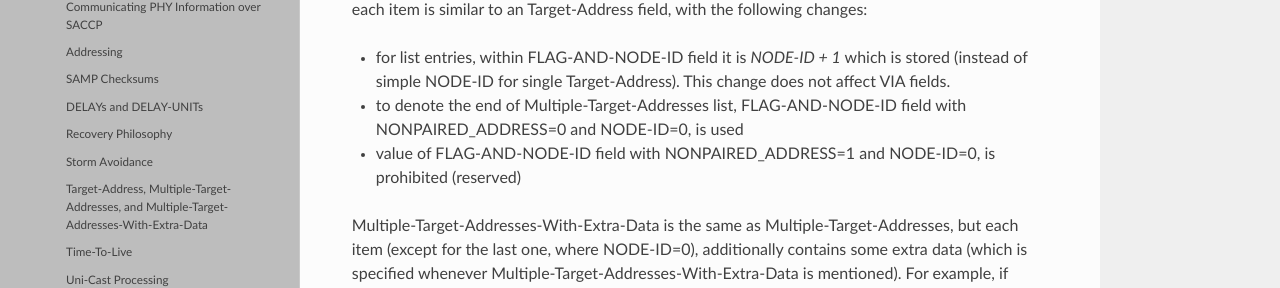
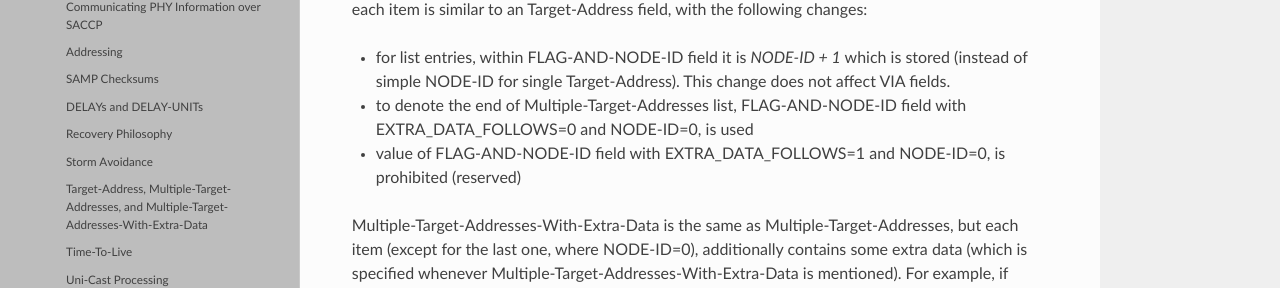
Before and after one commit to smartanthill/smartanthill2_0, a Sphinx documentation site: the page built from docs/design-documents/protocols/samp.rst, in a window 1280 px wide and 900 px high, scrolled down 10390 px. Shown: the part 162-450 px from the top of the window. Built offline with Sphinx 7.4.7 and the Read the Docs theme 2.0.0, drawn with Linux system fonts in a browser that asks for light colours.

Commit message:
siot mesh protocol v0.0.20.a (fix)

```diff
--- a/docs/design-documents/protocols/samp.rst
+++ b/docs/design-documents/protocols/samp.rst
@@ -29,7 +29,7 @@ SmartAnthill Mesh Protocol (SAMP)
 
 **EXPERIMENTAL**
 
-:Version:   v0.0.20
+:Version:   v0.0.20.a
 
 *NB: this document relies on certain terms and concepts introduced in* :ref:`saoverarch` *and* :ref:`saprotostack` *documents, please make sure to read them before proceeding.*
 
@@ -255,8 +255,8 @@ OPTIONAL-CUSTOM-INTRA-BUS-SIZE is present only if OPTIONAL-VIA-OR-INTRA-BUS-SIZE
 Multiple-Target-Addresses is essentially a multi-cast address. It is encoded as a list of items, where each item is similar to an Target-Address field, with the following changes:
 
 * for list entries, within FLAG-AND-NODE-ID field it is `NODE-ID + 1` which is stored (instead of simple NODE-ID for single Target-Address). This change does not affect VIA fields.
-* to denote the end of Multiple-Target-Addresses list, FLAG-AND-NODE-ID field with NONPAIRED_ADDRESS=0 and NODE-ID=0, is used
-* value of FLAG-AND-NODE-ID field with NONPAIRED_ADDRESS=1 and NODE-ID=0, is prohibited (reserved)
+* to denote the end of Multiple-Target-Addresses list, FLAG-AND-NODE-ID field with EXTRA_DATA_FOLLOWS=0 and NODE-ID=0, is used
+* value of FLAG-AND-NODE-ID field with EXTRA_DATA_FOLLOWS=1 and NODE-ID=0, is prohibited (reserved)
 
 Multiple-Target-Addresses-With-Extra-Data is the same as Multiple-Target-Addresses, but each item (except for the last one, where NODE-ID=0), additionally contains some extra data (which is specified whenever Multiple-Target-Addresses-With-Extra-Data is mentioned). For example, if we're speaking about "Multiple-Target-Addresses-With-Extra-Data, where Extra-Data is 1-byte field", it means that each item of the list (except for the last one) will have both Target-Address field (with changes described in Multiple-Target-Addresses), and 1-byte field of extra data.
 
```
